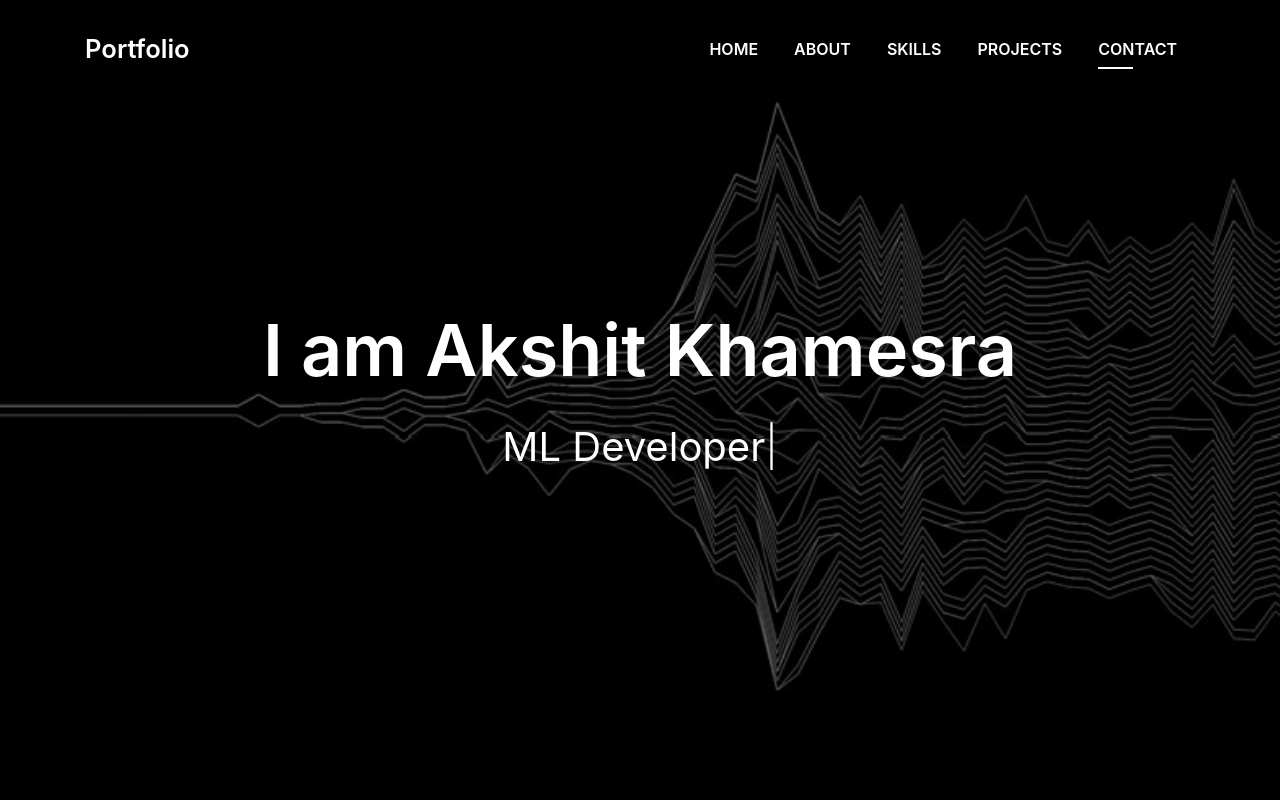
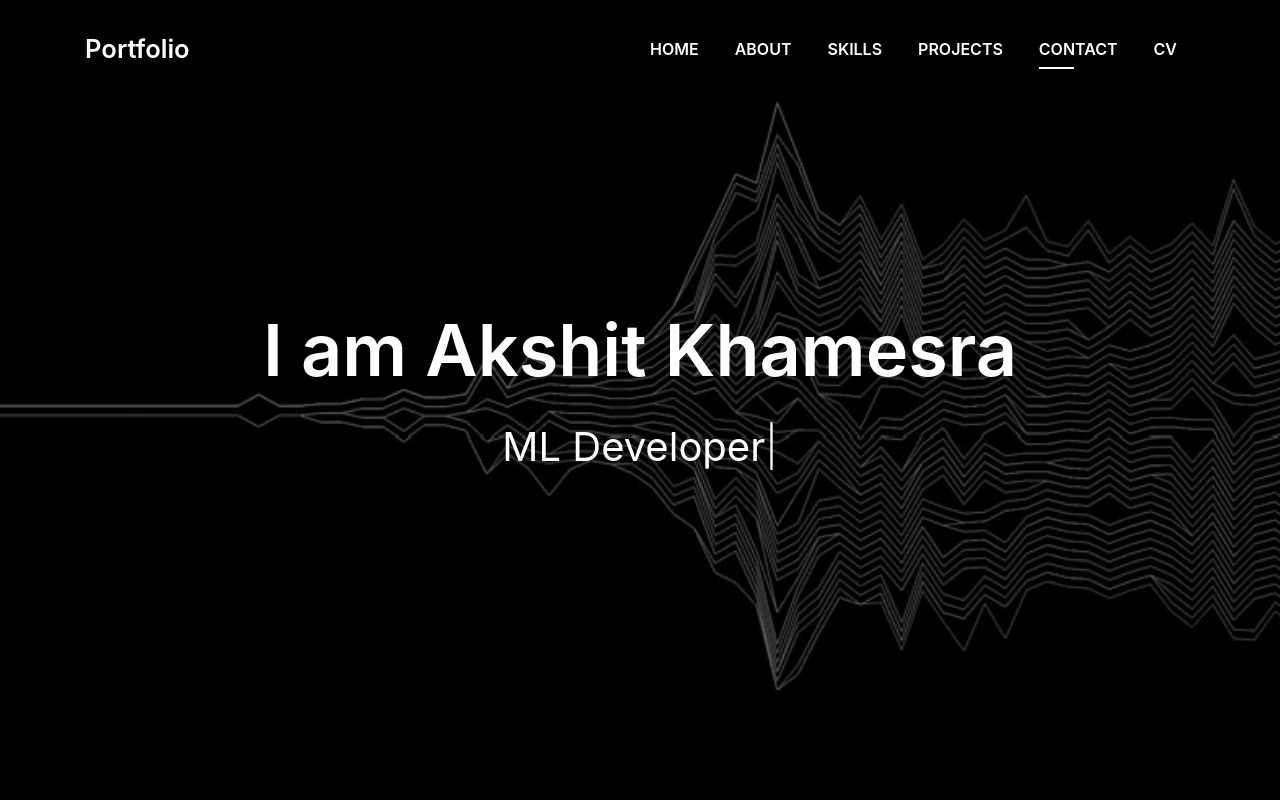
Before and after one commit to Akhamesra/Akhamesra.github.io, a plain HTML site: page index.html in a window 1280 px wide. Shown: the top 800 px of the page. Drawn offline with Linux system fonts and the light colour scheme; files whose address does not match are found by name.

Commit message:
Update index.html

```diff
--- a/index.html
+++ b/index.html
@@ -54,6 +54,9 @@
           </li>
           <li class="nav-item">
             <a class="nav-link js-scroll" href="#contact">Contact</a>
+          </li>
+          <li class="nav-item">
+            <a class="nav-link js-scroll" href="./resume.pdf" target="blank">CV</a>
           </li>
         </ul>
       </div>
```
